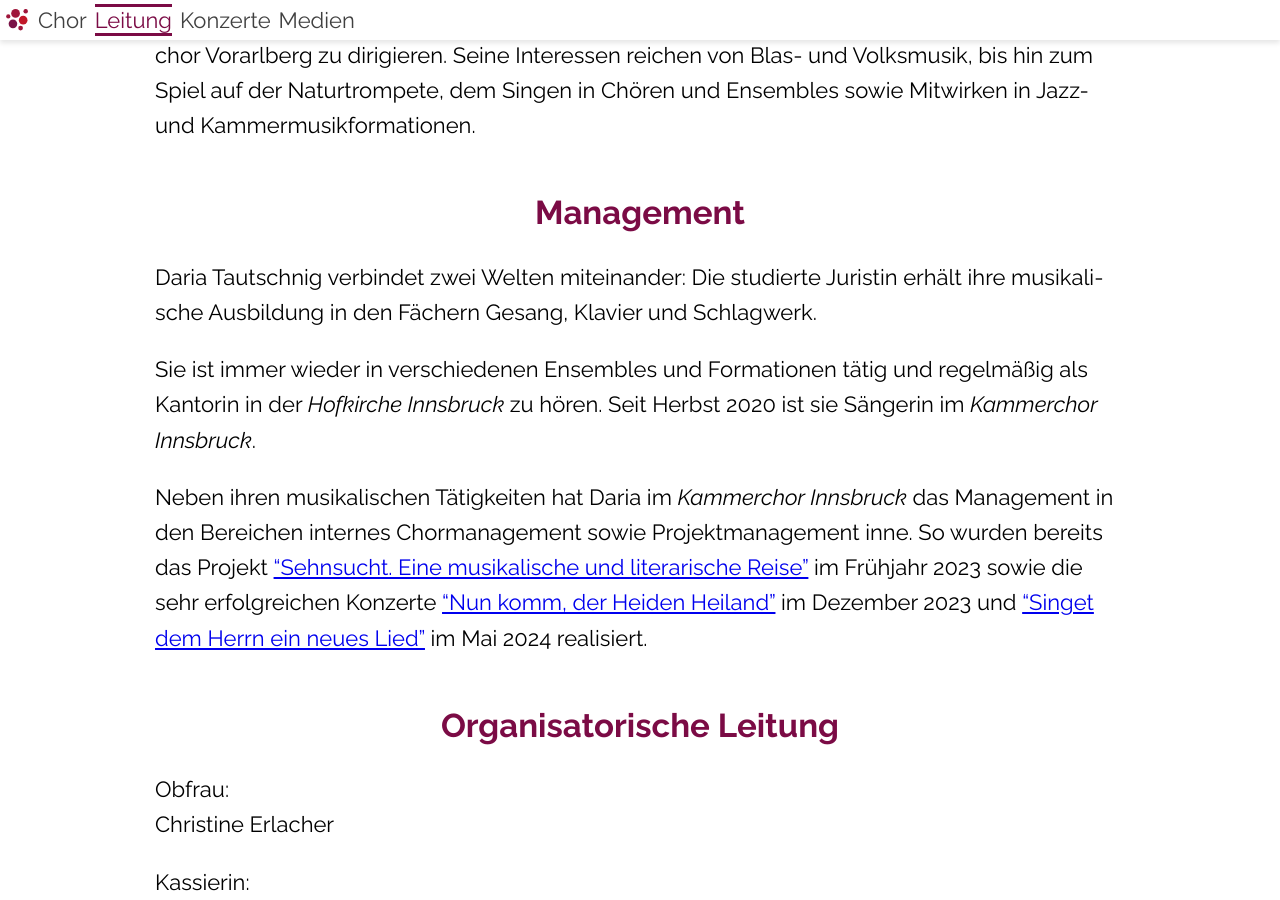
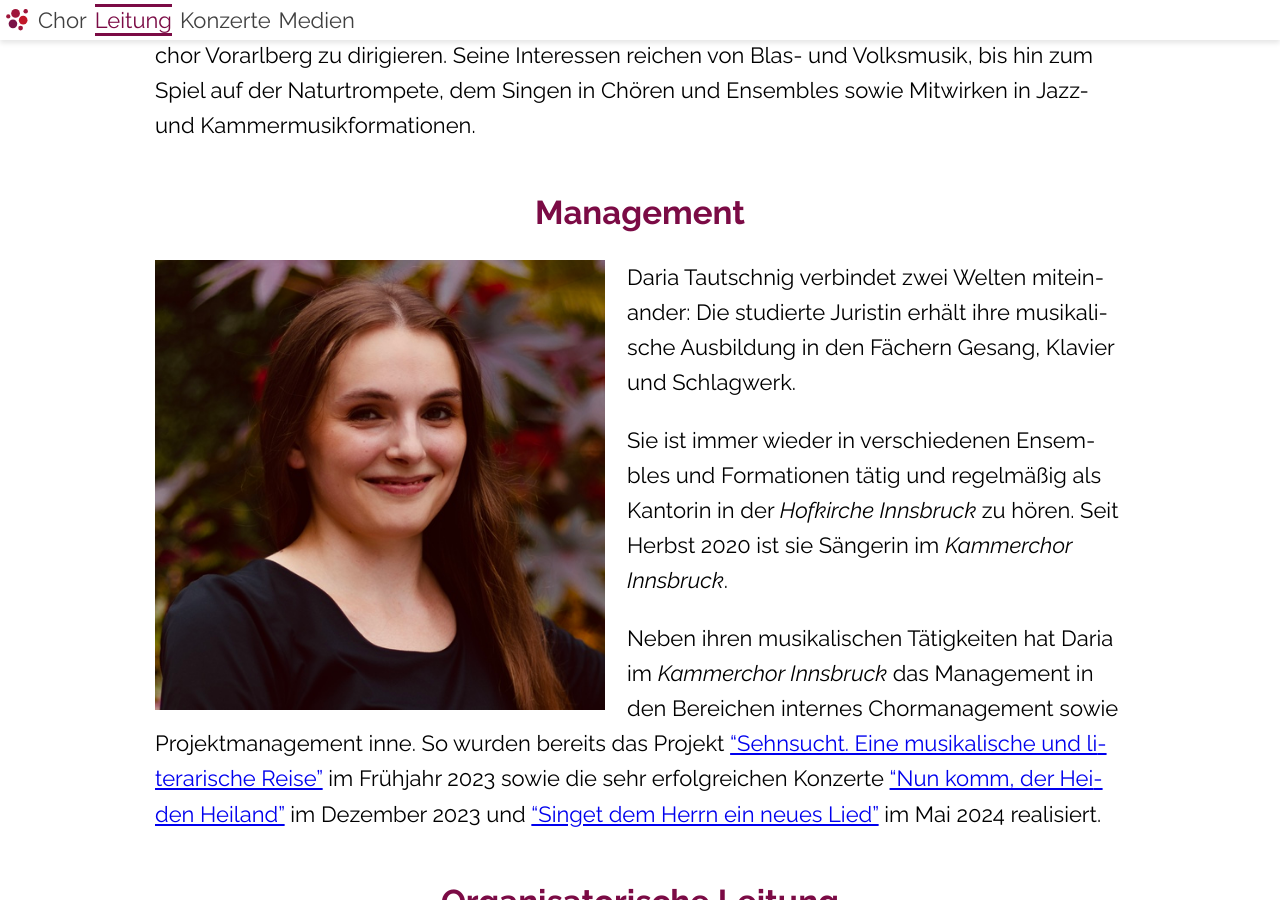
Before and after one commit to kammerchorinnsbruck/kammerchorinnsbruck.github.io, a Jekyll site: the page built from leitung.md, in a window 1280 px wide and 900 px high, scrolled down 1740 px. Built offline with Jekyll 4.4.1, drawn with Linux system fonts in a browser that asks for light colours.

Commit message:
Darias Foto.

```diff
--- a/leitung.md
+++ b/leitung.md
@@ -41,6 +41,8 @@ Christoph Hartmann, geboren 1996, stammt aus Vorarlberg und studiert Lehramt in
 
 # Management
 
+![Daria Tautschnig](/assets/daria-2024.jpg){:class="portrait" width="450px"}
+
 Daria Tautschnig verbindet zwei Welten miteinander:
 Die studierte Juristin erhält ihre musikalische Ausbildung in den Fächern Gesang, Klavier und Schlagwerk.
 
```
Also changed, not shown: assets/daria-2024.jpg (added).
